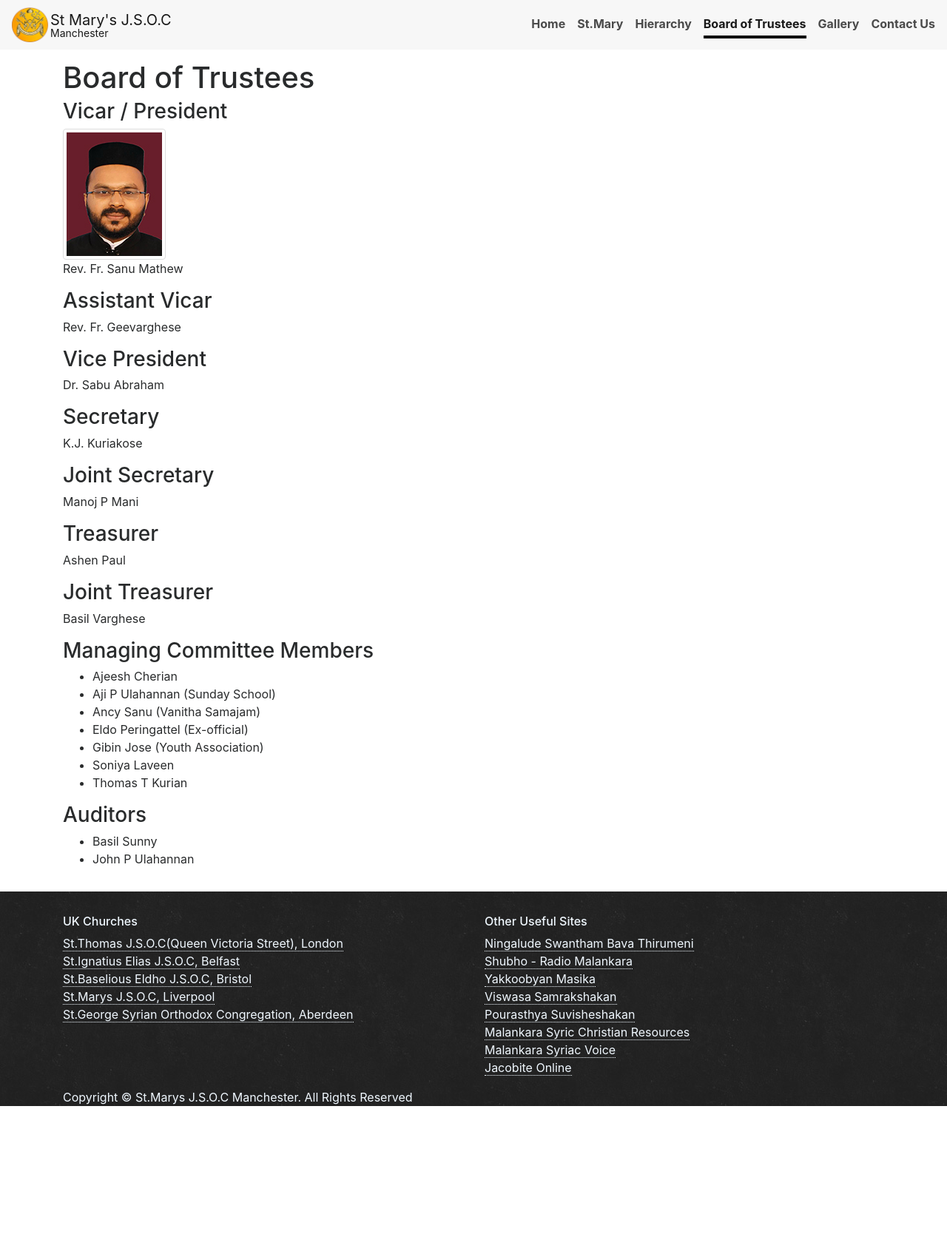
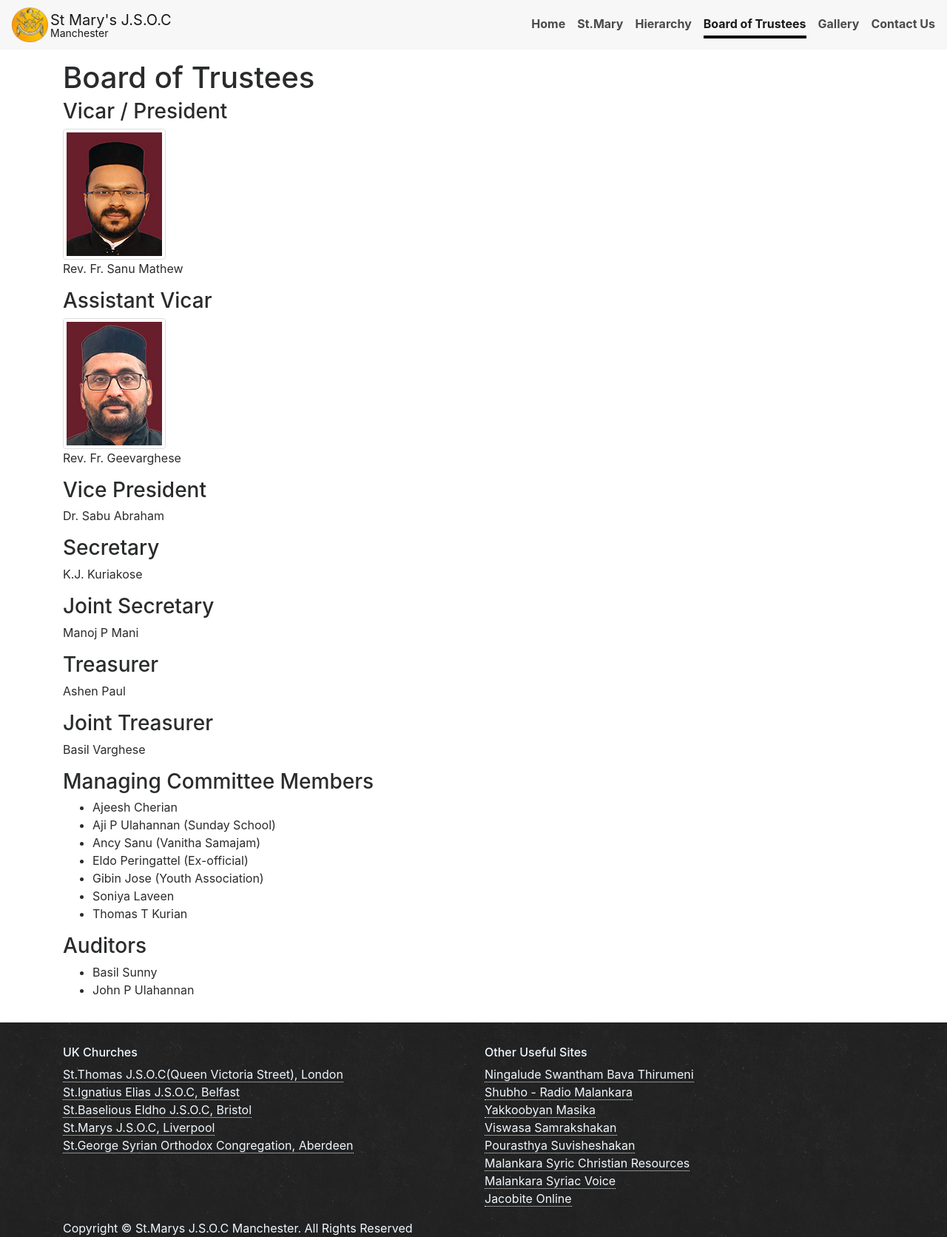
Before and after one commit to stmarys-jsoc/stmarys-jsoc.github.io, a Jekyll site: the page built from board.md, in a window 1280 px wide. Shown: the whole page at 74% size. Built offline with Jekyll 4.4.1, drawn with Linux system fonts in a browser that asks for light colours; before the commit the page ends 1495 px from its top, so only the background shows below that.

Commit message:
Update board.md

```diff
--- a/board.md
+++ b/board.md
@@ -9,6 +9,7 @@
 Rev. Fr. Sanu Mathew
 
 ### Assistant Vicar
+<img src="{{ "/images/Fr.Geevarghese Manchester.jpg" | relative_url }}" class="img-thumbnail"/> <br />
 Rev. Fr. Geevarghese
 
 ### Vice President
```
